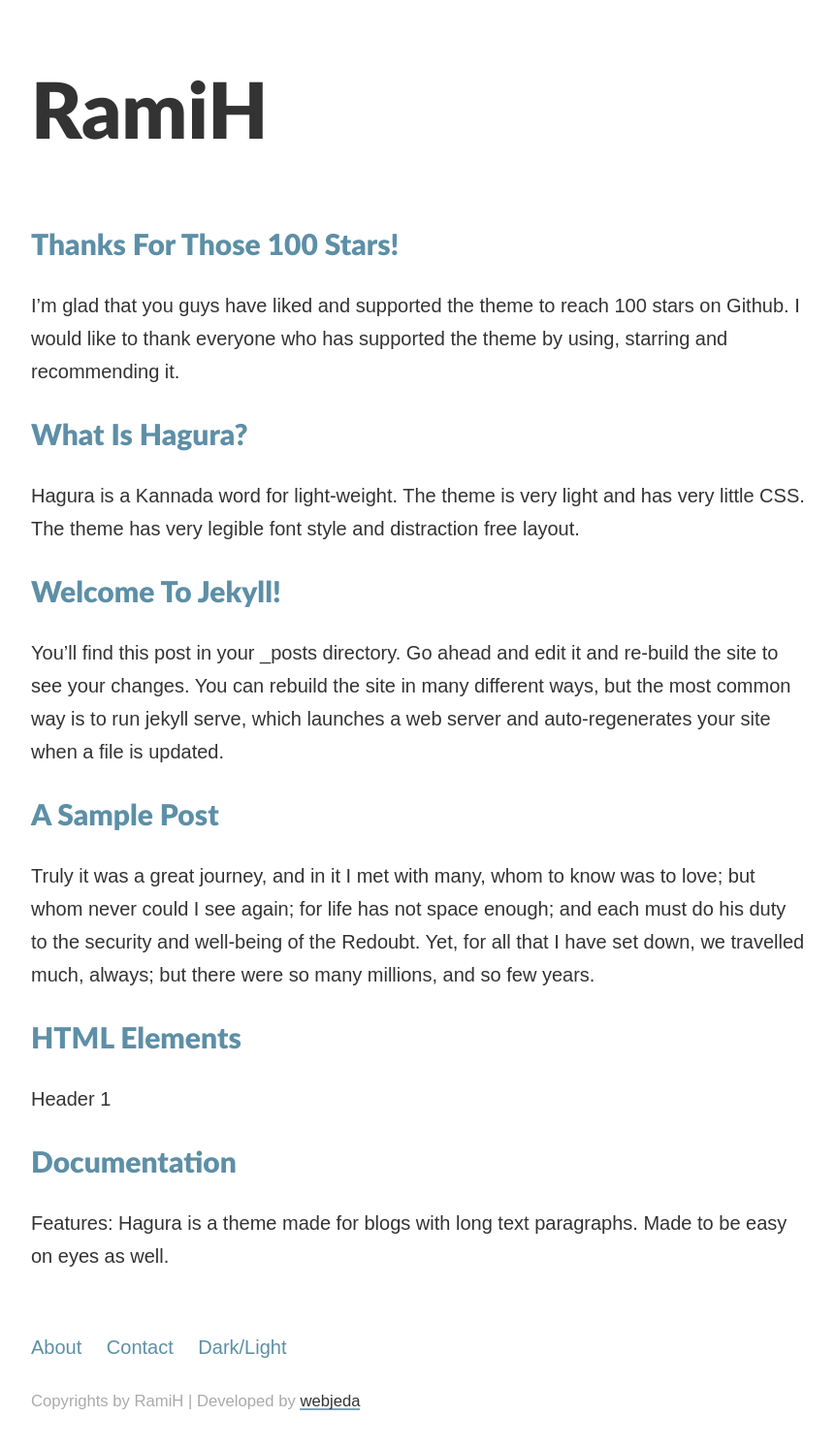
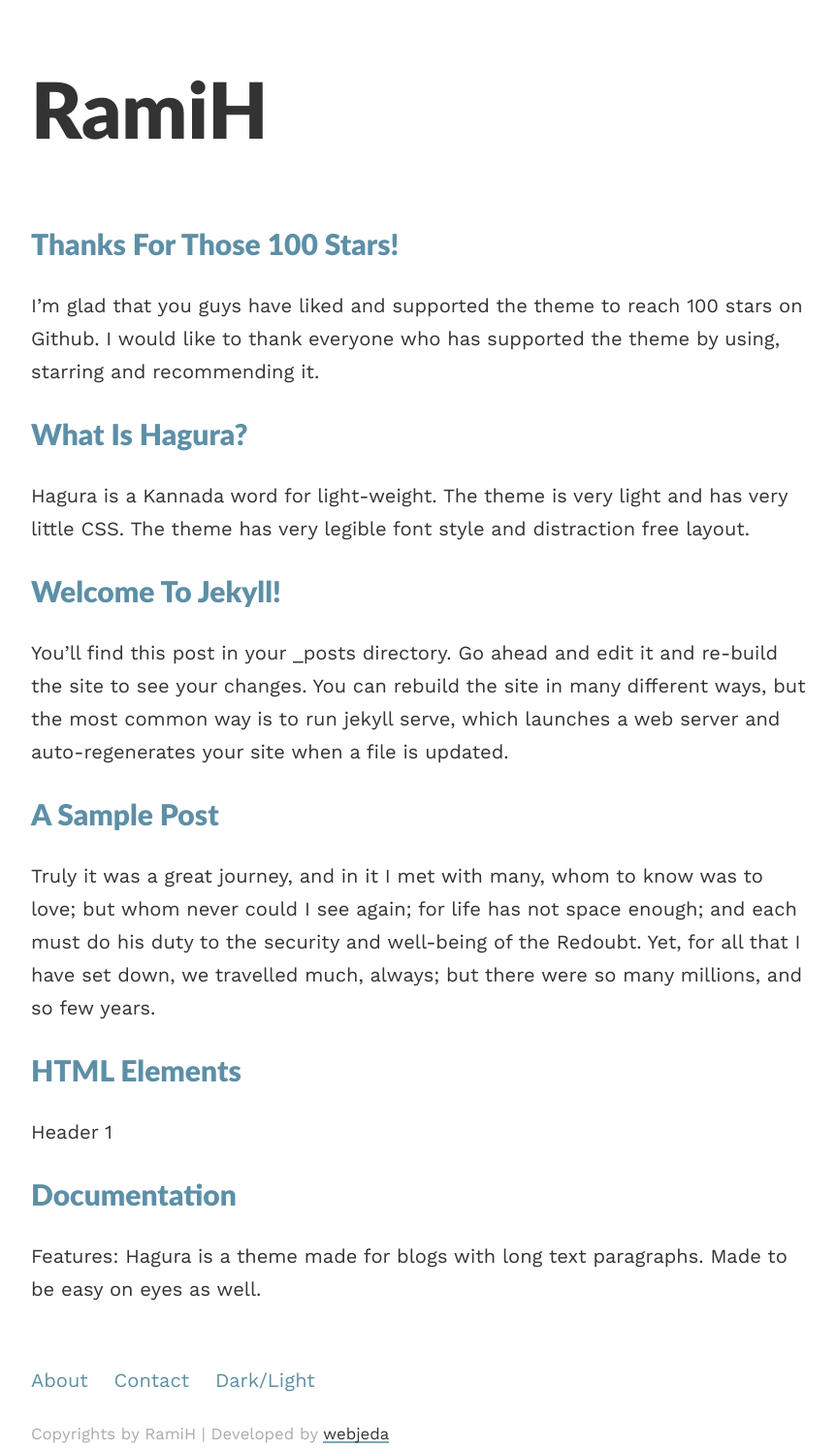
Before and after one commit to no-use-rami/ramihan.github.io, a Jekyll site: the page built from index.html, in a window 1280 px wide. Shown: the whole page at 97% size, without its empty margins (208-1070 px from the left). Built offline with Jekyll 4.4.1, drawn with Linux system fonts in a browser that asks for light colours; before the commit the page ends 1460 px from its top, so only the background shows below that.

Commit message:
Update main.scss

```diff
--- a/css/main.scss
+++ b/css/main.scss
@@ -4,7 +4,7 @@
 
 @charset "utf-8";
 
-$base-font-family: 'Nanum Gothic', sans-serif;
+$base-font-family: 'Work Sans', sans-serif;
 $base-font-size:   20px;
 $base-font-weight: 400;
 $small-font-size:  $base-font-size * 0.875;
```
